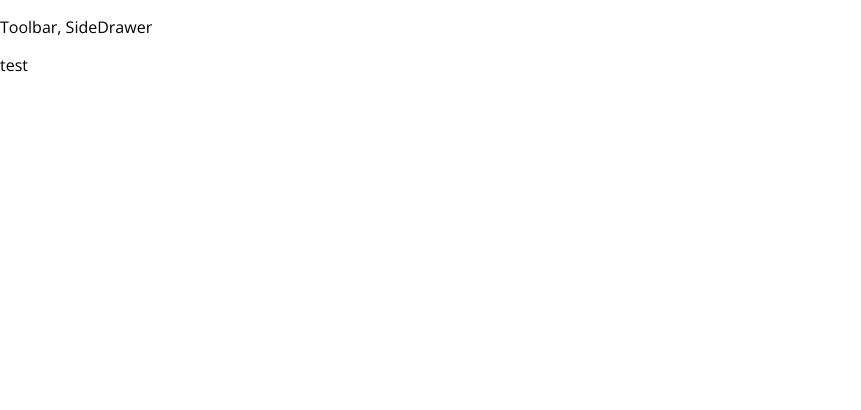
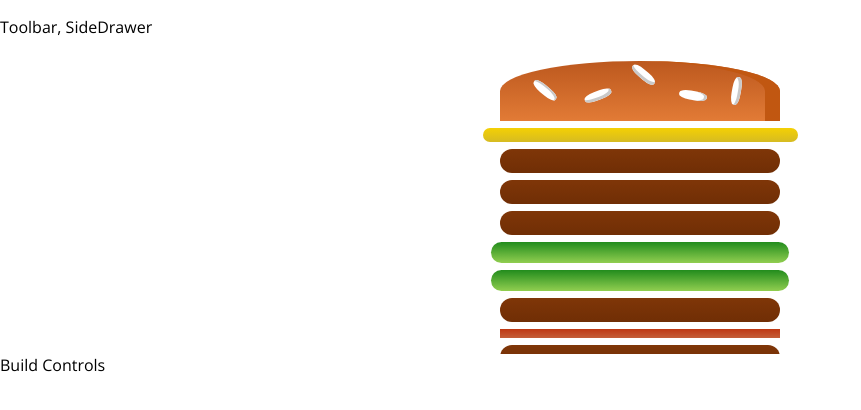
Before and after one commit to jhwan7/Burger-Builder-React, a React (Create React App) app in the folder burger_builder/: page / in a window 1280 px wide. Shown: the top 410 px of the page, without its empty margins (0-861 px from the left). Built offline with nearby package versions, Linux system fonts and the light colour scheme.

Commit message:
Burger structure built, burger created

```diff
--- a/burger_builder/package.json
+++ b/burger_builder/package.json
@@ -6,6 +6,7 @@
     "@testing-library/jest-dom": "^4.2.4",
     "@testing-library/react": "^9.4.0",
     "@testing-library/user-event": "^7.2.1",
+    "prop-types": "^15.7.2",
     "react": "^16.12.0",
     "react-dom": "^16.12.0",
     "react-scripts": "3.3.0"
--- a/burger_builder/src/App.js
+++ b/burger_builder/src/App.js
@@ -1,12 +1,13 @@
 import React from 'react';
 
-import Layout from './container/Layout/Layout'
+import Layout from './components/Layout/Layout'
+import BurgerBuilder from './container/BurgerBuilder/BurgerBuilder'
 
 function App() {
   return (
     <div>
       <Layout>
-        <p>test</p>
+        <BurgerBuilder/>
       </Layout>
     </div>
   );
--- /dev/null
+++ b/burger_builder/src/components/Burger/Burger.js
@@ -0,0 +1,26 @@
+import React from 'react';
+
+import Ingredient from './Ingredients/Ingredients'
+
+import styles from './Burger.module.css'
+
+
+const burger = (props) => {
+    return (
+        <div className = {styles.Burger}>
+            <Ingredient type = "bread-top"/>
+            <Ingredient type = "cheese"/>
+            <Ingredient type = "meat"/>
+            <Ingredient type = "meat"/>
+            <Ingredient type = "meat"/>
+            <Ingredient type = "salad"/>
+            <Ingredient type = "salad"/>
+            <Ingredient type = "meat"/>
+            <Ingredient type = "bacon"/>
+            <Ingredient type = "meat"/>
+            <Ingredient type = "bread-bottom"/>
+        </div>
+    );
+};
+
+export default burger;
--- /dev/null
+++ b/burger_builder/src/components/Burger/Burger.module.css
@@ -0,0 +1,32 @@
+.Burger {
+    width: 100%;
+    margin: auto;
+    height: 250px;
+    overflow: scroll;
+    text-align: center;
+    font-weight: bold;
+    font-size: 1.2rem;
+}
+
+.Burger::-webkit-scrollbar {
+    display: none;
+  }
+
+@media (min-width: 1000px) and (min-height: 700px) {
+    .Burger {
+        width: 700px;
+        height: 600px;
+    }
+}
+@media (min-width: 500px) and (min-height: 401px) {
+    .Burger {
+        width: 450px;
+        height: 400px;
+    }
+}
+@media (min-width: 500px) and (min-height: 400px) {
+    .Burger {
+        width: 350px;
+        height: 300px;
+    }
+}
--- /dev/null
+++ b/burger_builder/src/components/Burger/Ingredients/Ingredients.js
@@ -0,0 +1,46 @@
+import React, {Component} from 'react';
+import PropTypes from 'prop-types';
+
+import styles from './Ingredients.module.css'
+
+class Ingredients extends Component {
+    render () {
+        let ingredient = null;
+
+        switch (this.props.type) {
+            case ('bread-bottom'):
+                ingredient = <div className = {styles.BreadBottom}></div>
+                break;
+            case ('bread-top'):
+                ingredient = (
+                    <div className = {styles.BreadTop}>
+                        <div className = {styles.Seeds1}></div>
+                        <div className = {styles.Seeds2}></div>
+                    </div>
+                ) ;
+                break;
+            case ('meat'):
+                ingredient = <div className = {styles.Meat}> </div>;
+                break;
+            case ('cheese'):
+                ingredient = <div className = {styles.Cheese}> </div>;
+                break;
+            case ('salad'):
+                ingredient = <div className = {styles.Salad}> </div>;
+                break;
+            case ('bacon'):
+                ingredient = <div className = {styles.Bacon}> </div>;
+                break;
+            default:
+                ingredient = null;
+        }
+
+        return ingredient;
+    }
+};
+
+Ingredients.propTypes = {
+    type: PropTypes.string.isRequired
+};
+
+export default Ingredients;
--- /dev/null
+++ b/burger_builder/src/components/Burger/Ingredients/Ingredients.module.css
@@ -0,0 +1,113 @@
+.BreadBottom {
+    height: 13%;
+    width: 80%;
+    background: linear-gradient(#F08E4A, #e27b36);
+    border-radius: 0 0 30px 30px;
+    box-shadow: inset -15px 0 #c15711;
+    margin: 2% auto;
+}
+
+.BreadTop {
+    height: 20%;
+    width: 80%;
+    background: linear-gradient(#bc581e, #e27b36);
+    border-radius: 50% 50% 0 0;
+    box-shadow: inset -15px 0 #c15711;
+    margin: 2% auto;
+    position: relative;
+}
+
+.Seeds1 {
+    width: 10%;
+    height: 15%;
+    position: absolute;
+    background-color: white;
+    left: 30%;
+    top: 50%;
+    border-radius: 40%;
+    transform: rotate(-20deg);
+    box-shadow: inset -2px -3px #c9c9c9;
+}
+
+.Seeds1:after {
+    content: "";
+    width: 100%;
+    height: 100%;
+    position: absolute;
+    background-color: white;
+    left: -170%;
+    top: -260%;
+    border-radius: 40%;
+    transform: rotate(60deg);
+    box-shadow: inset -1px 2px #c9c9c9;
+  }
+
+.Seeds1:before {
+    content: "";
+    width: 100%;
+    height: 100%;
+    position: absolute;
+    background-color: white;
+    left: 180%;
+    top: -50%;
+    border-radius: 40%;
+    transform: rotate(60deg);
+    box-shadow: inset -1px -3px #c9c9c9;
+  }
+
+  .Seeds2 {
+    width: 10%;
+    height: 15%;
+    position: absolute;
+    background-color: white;
+    left: 64%;
+    top: 50%;
+    border-radius: 40%;
+    transform: rotate(10deg);
+    box-shadow: inset -3px 0 #c9c9c9;
+  }
+
+  .Seeds2:before {
+    content: "";
+    width: 100%;
+    height: 100%;
+    position: absolute;
+    background-color: white;
+    left: 150%;
+    top: -130%;
+    border-radius: 40%;
+    transform: rotate(90deg);
+    box-shadow: inset 1px 3px #c9c9c9;
+  }
+
+
+.Meat {
+    width: 80%;
+    height: 8%;
+    background: linear-gradient(#7f3608, #702e05);
+    margin: 2% auto;
+    border-radius: 15px;
+}
+
+.Cheese {
+    width: 90%;
+    height: 4.5%;
+    margin: 2% auto;
+    background: linear-gradient(#f4d004, #d6bb22);
+    border-radius: 20px;
+}
+
+.Salad {
+    width: 85%;
+    height: 7%;
+    margin: 2% auto;
+    background: linear-gradient(#228c1d, #91ce50);
+    border-radius: 20px;
+}
+
+.Bacon {
+    width: 80%;
+    height: 3%;
+    background: linear-gradient(#bf3813, #c45e38);
+    margin: 2% auto;
+}
--- a/burger_builder/src/container/Layout/Layout.js
+++ b/burger_builder/src/components/Layout/Layout.js
@@ -1,13 +1,15 @@
 import React from 'react'
 
 import Aux from '../../hoc/Auxilary'
+
+import styles from './Layout.module.css'
 
 const layout = (props) => (
     <Aux>
         <div>
             <p>Toolbar, SideDrawer</p>
         </div>
-        <main>
+        <main className = {styles.Content}>
             {props.children}
         </main>
     </Aux>
--- /dev/null
+++ b/burger_builder/src/components/Layout/Layout.module.css
@@ -0,0 +1,3 @@
+.Content {
+    margin-top: 16px;
+}
--- /dev/null
+++ b/burger_builder/src/container/BurgerBuilder/BurgerBuilder.js
@@ -0,0 +1,16 @@
+import React, {Component} from 'react'
+
+import Aux from '../../hoc/Auxilary'
+import Burger from '../../components/Burger/Burger'
+class BurgerBuilder extends Component{
+    render () {
+        return (
+            <Aux>
+                <Burger/>
+                <div>Build Controls</div>
+            </Aux>
+        )
+    };
+}
+
+export default BurgerBuilder;
```
